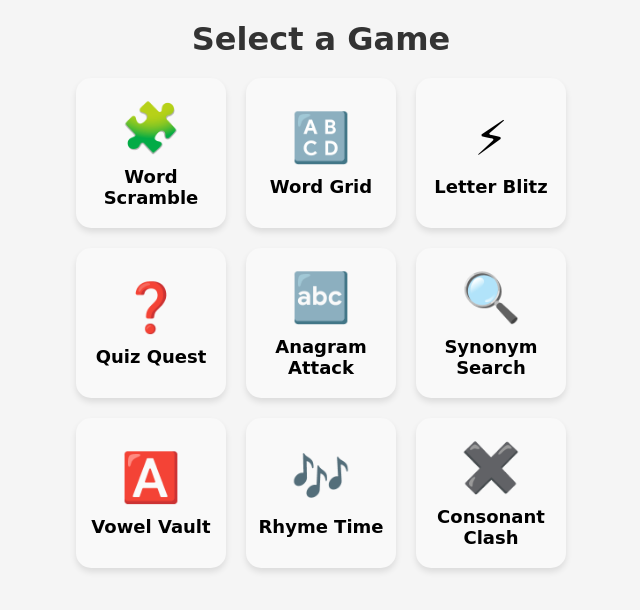
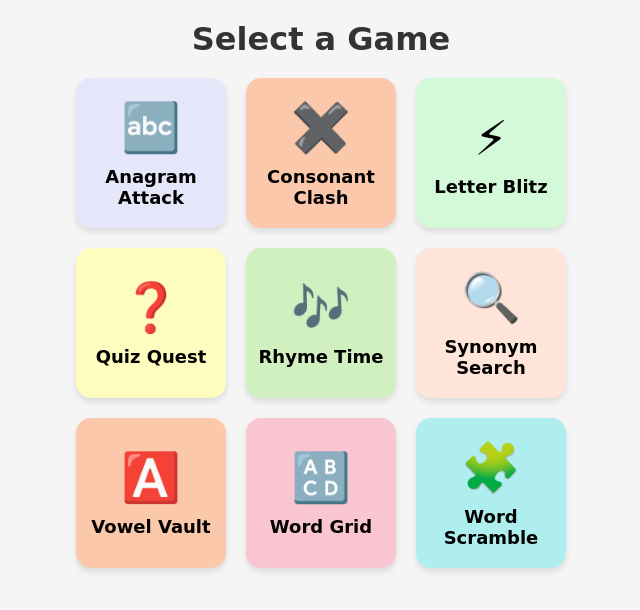
Before and after one commit to joseph-johnson27001/game-world, a Vue app: page / in a window 1280 px wide. Shown: the top 610 px of the page, without its empty margins (319-959 px from the left). Built offline with nearby package versions, Linux system fonts and the light colour scheme; the HTML template or start-up script is replaced by a standard one.

Commit message:
Pastel button colours

```diff
--- a/src/App.vue
+++ b/src/App.vue
@@ -26,5 +26,7 @@ main {
 h1 {
   text-align: center;
   font-family: "Comic Sans MS", cursive, sans-serif;
+  color: #333;
+  margin-bottom: 20px;
 }
 </style>
--- a/src/components/GameCard.vue
+++ b/src/components/GameCard.vue
@@ -1,5 +1,9 @@
 <template>
-  <router-link :to="link" class="game-card">
+  <router-link
+    :to="link"
+    class="game-card"
+    :style="{ backgroundColor: bgColor }"
+  >
     <div class="game-card-icon">{{ icon }}</div>
     <div class="game-card-name">{{ name }}</div>
   </router-link>
@@ -20,6 +24,10 @@ export default {
       type: String,
       required: true,
     },
+    bgColor: {
+      type: String,
+      required: true,
+    },
   },
 };
 </script>
@@ -32,7 +40,6 @@ export default {
   justify-content: center;
   width: 150px;
   height: 150px;
-  background-color: #f9f9f9;
   border-radius: 15px;
   box-shadow: 0 4px 6px rgba(0, 0, 0, 0.1);
   transition: transform 0.2s, box-shadow 0.2s;
--- a/src/views/GameSelection.vue
+++ b/src/views/GameSelection.vue
@@ -8,6 +8,7 @@
         :name="game.name"
         :icon="game.icon"
         :link="game.link"
+        :bgColor="game.bgColor"
       />
     </div>
   </div>
@@ -24,49 +25,58 @@ export default {
     return {
       games: [
         {
-          name: "Word Scramble",
-          icon: "🧩",
-          link: "/word-scramble/categories",
+          name: "Anagram Attack",
+          icon: "🔤",
+          link: "/anagram-attack",
+          bgColor: "#e6e6fa",
+        },
+        {
+          name: "Consonant Clash",
+          icon: "✖️",
+          link: "/consonant-clash",
+          bgColor: "#fbc8ab",
+        },
+        {
+          name: "Letter Blitz",
+          icon: "⚡",
+          link: "/letter-blitz",
+          bgColor: "#d3f9d8",
+        },
+        {
+          name: "Quiz Quest",
+          icon: "❓",
+          link: "/quiz-quest",
+          bgColor: "#fefcbf",
+        },
+        {
+          name: "Rhyme Time",
+          icon: "🎶",
+          link: "/rhyme-time",
+          bgColor: "#d0f0c0",
+        },
+        {
+          name: "Synonym Search",
+          icon: "🔍",
+          link: "/synonym-search",
+          bgColor: "#ffe5d9",
+        },
+        {
+          name: "Vowel Vault",
+          icon: "🅰️",
+          link: "/vowel-vault",
+          bgColor: "#fbc8ab",
         },
         {
           name: "Word Grid",
           icon: "🔠",
           link: "/word-grid",
+          bgColor: "#f9c5d1",
         },
         {
-          name: "Letter Blitz",
-          icon: "⚡",
-          link: "/letter-blitz",
-        },
-        {
-          name: "Quiz Quest",
-          icon: "❓",
-          link: "/quiz-quest",
-        },
-        {
-          name: "Anagram Attack",
-          icon: "🔤",
-          link: "/anagram-attack",
-        },
-        {
-          name: "Synonym Search",
-          icon: "🔍",
-          link: "/synonym-search",
-        },
-        {
-          name: "Vowel Vault",
-          icon: "🅰️",
-          link: "/vowel-vault",
-        },
-        {
-          name: "Rhyme Time",
-          icon: "🎶",
-          link: "/rhyme-time",
-        },
-        {
-          name: "Consonant Clash",
-          icon: "✖️",
-          link: "/consonant-clash",
+          name: "Word Scramble",
+          icon: "🧩",
+          link: "/word-scramble/categories",
+          bgColor: "#aeeeee",
         },
       ],
     };
@@ -78,13 +88,6 @@ export default {
 .game-selection {
   min-height: 100vh;
   padding: 20px;
-}
-
-h1 {
-  text-align: center;
-  font-family: "Comic Sans MS", cursive, sans-serif;
-  color: #333;
-  margin-bottom: 20px;
 }
 
 .game-list {
```
